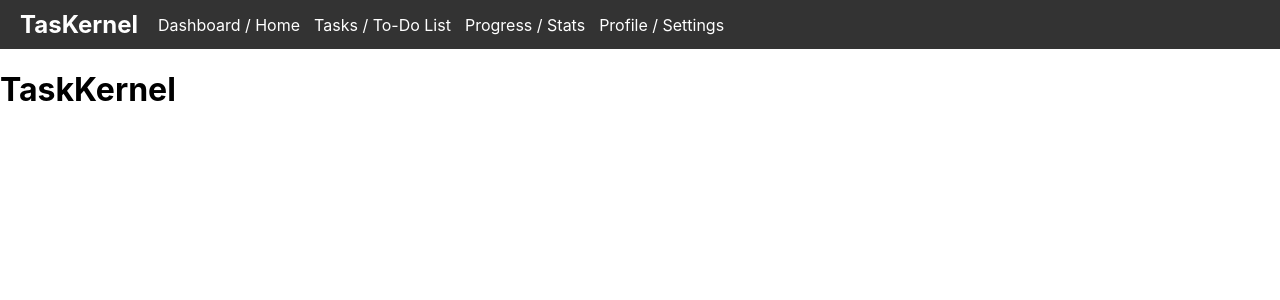
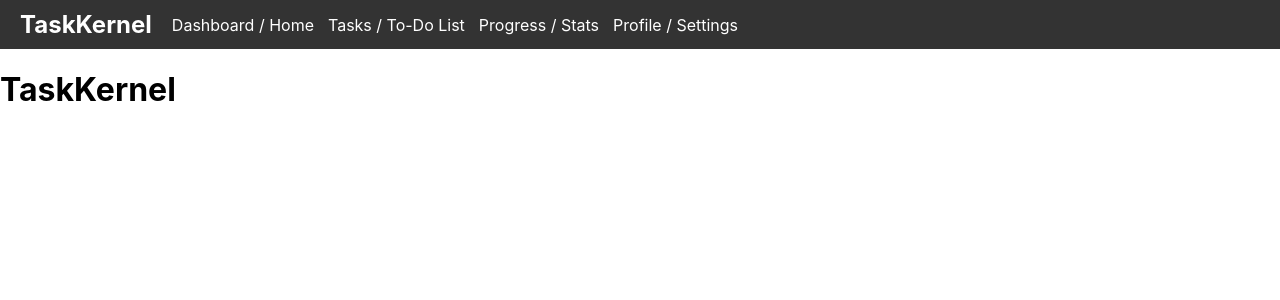
Before and after one commit to spencerwest-dev/TaskKernel, a React (Create React App) app in the folder frontend/: page / in a window 1280 px wide. Shown: the top 300 px of the page. Built offline with nearby package versions, Linux system fonts and the light colour scheme.

Commit message:
Changed TasKernel to TaskKernel

```diff
--- a/frontend/src/components/Navbar.js
+++ b/frontend/src/components/Navbar.js
@@ -13,7 +13,7 @@ function Navbar() {
       }}
     >
       <div style={{ display: 'flex', alignItems: 'center' }}>
-        <h2 style={{ margin: 0, marginRight: 20 }}>TasKernel</h2>
+        <h2 style={{ margin: 0, marginRight: 20 }}>TaskKernel</h2>
         <ul
           style={{
             listStyle: 'none',
```
